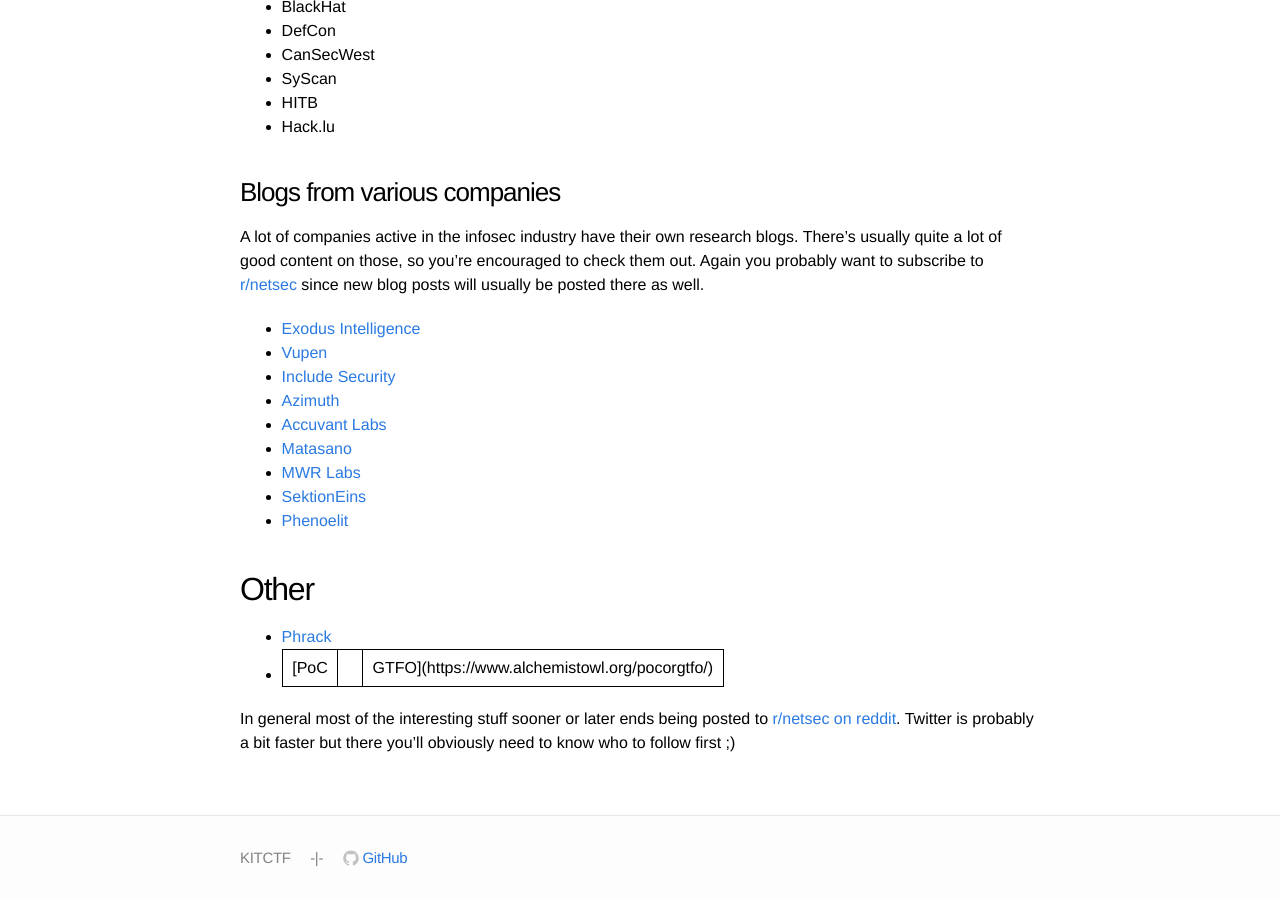
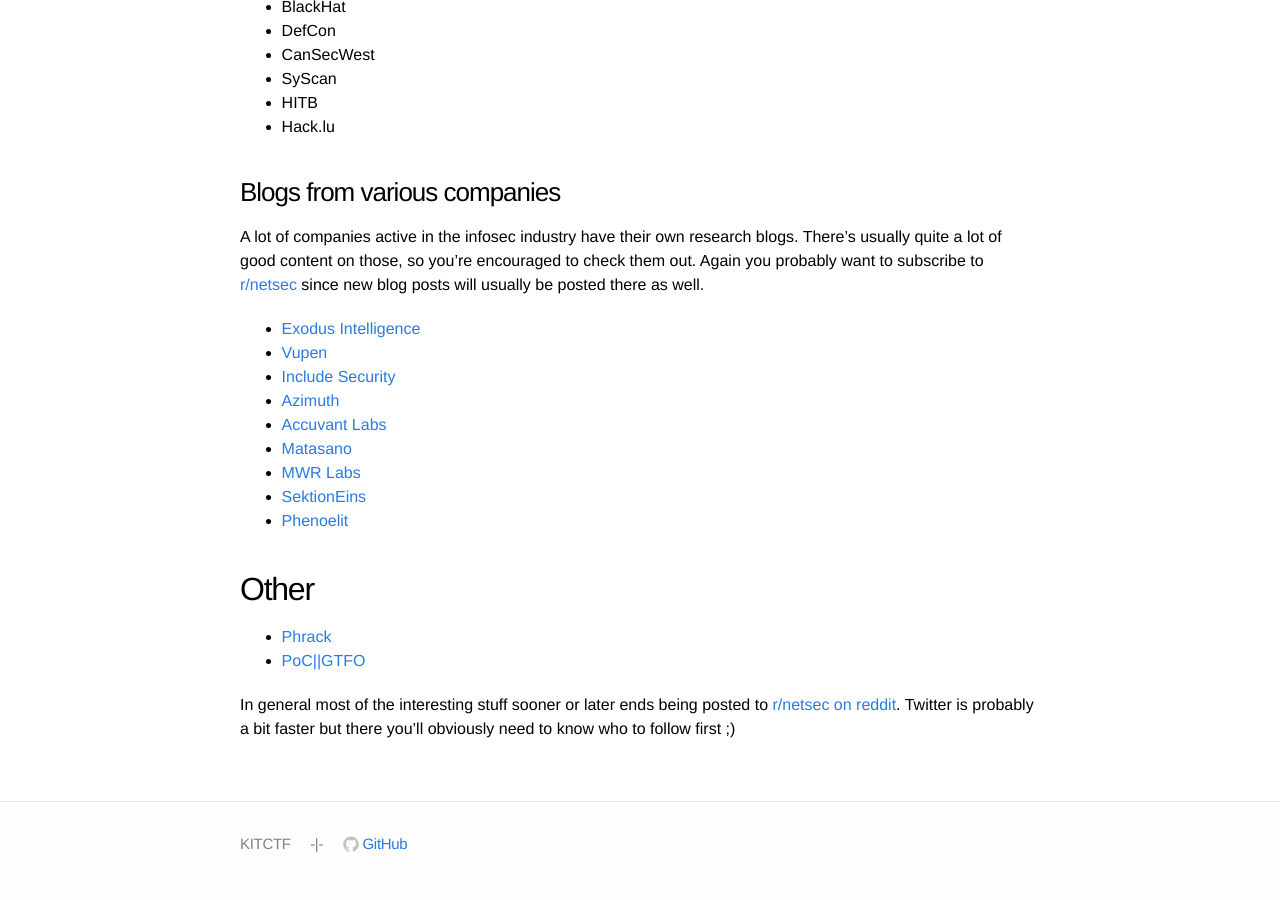
Before and after one commit to kitctf/www, a Jekyll site: the page built from _posts/2014-11-13-staying-up-to-date.md, in a window 1280 px wide and 900 px high, scrolled down 869 px. Built offline with Jekyll 4.4.1, drawn with Linux system fonts in a browser that asks for light colours.

Commit message:
Fixed "Staying up-to-date in infosec" post

```diff
--- a/_posts/2014-11-13-staying-up-to-date.md
+++ b/_posts/2014-11-13-staying-up-to-date.md
@@ -48,7 +48,7 @@
 
 ## Other
 - [Phrack](http://www.phrack.org/)
-- [PoC||GTFO](https://www.alchemistowl.org/pocorgtfo/)
+- [PoC\|\|GTFO](https://www.alchemistowl.org/pocorgtfo/)
 
 In general most of the interesting stuff sooner or later ends being posted to [r/netsec on reddit](http://www.reddit.com/r/netsec/).
 Twitter is probably a bit faster but there you'll obviously need to know who to follow first ;)
```
Also changed, not shown: _posts/2014-12-11-basic-tools.md (renamed from _posts/2014-12-08-basic-tools.md).
